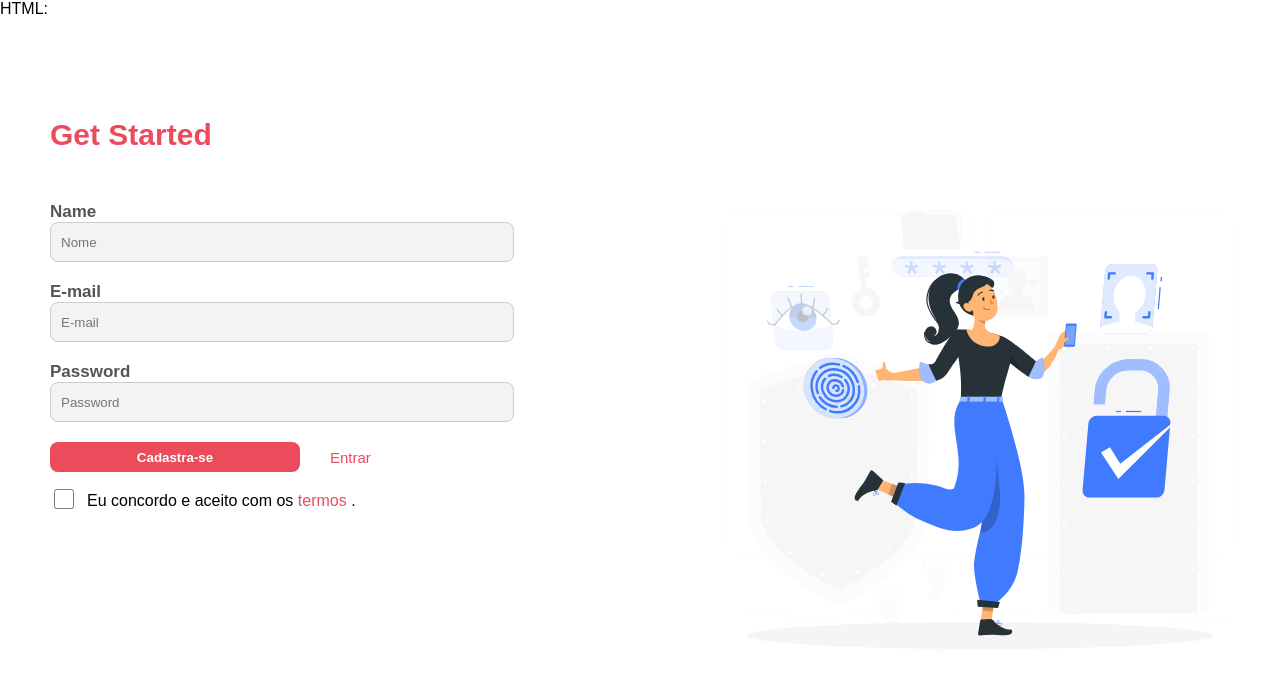
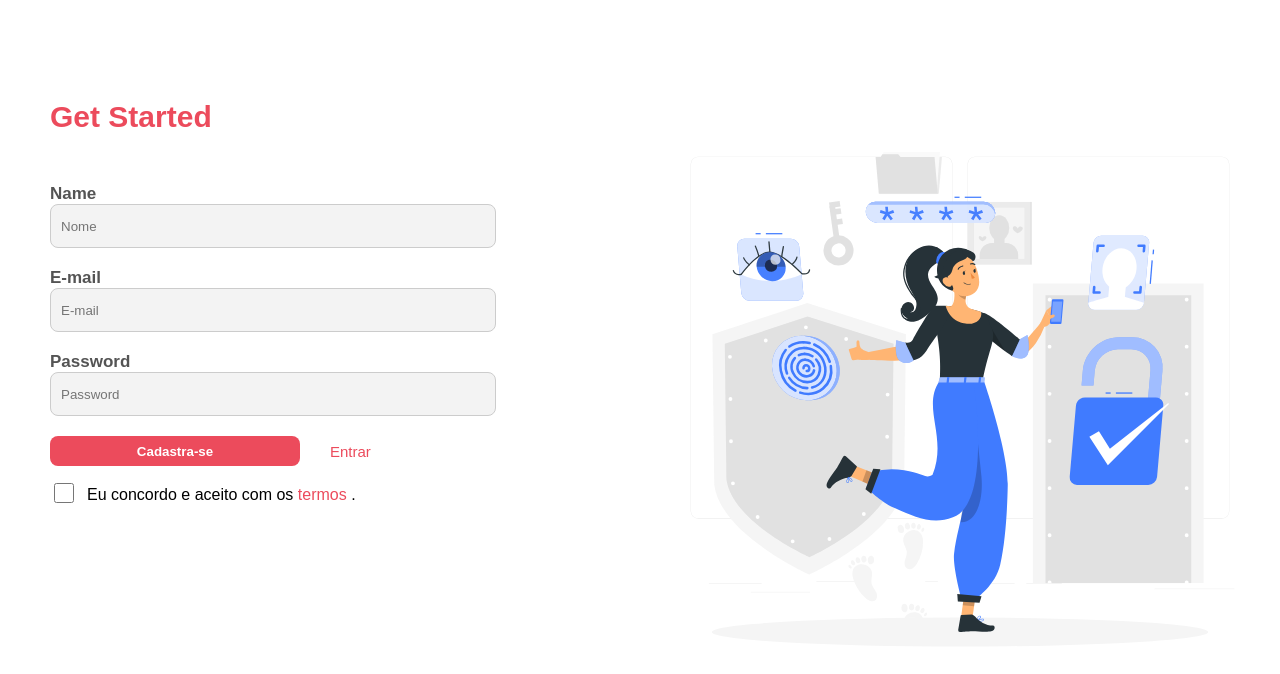
Before and after one commit to DaviRibs/gp10, a plain HTML site: page Aula3/index.html in a window 1280 px wide. Drawn offline with Linux system fonts and the light colour scheme.

Commit message:
tamanho da imagem aula 3 e comentarios

```diff
--- a/Aula3/index.html
+++ b/Aula3/index.html
@@ -1,40 +1,64 @@
-HTML:
 <!DOCTYPE html>
 <html lang="en">
 <head>
+    <!-- Define o conjunto de caracteres -->
     <meta charset="UTF-8">
+
+    <!-- Deixa o site responsivo para dispositivos móveis -->
     <meta name="viewport" content="width=device-width, initial-scale=1.0">
+
+    <!-- Importa o arquivo CSS externo -->
     <link rel="stylesheet" href="style.css">
+
+    <!-- Título que aparece na aba do navegador -->
     <title>Página de cadastro</title>
 </head>
 <body>
+
+    <!-- Container principal que divide a tela em duas partes -->
     <div class="container">
+
+        <!-- Parte da esquerda: formulário -->
         <div class="esquerda">
+
+            <!-- Título do formulário -->
             <h5>Get Started</h5>
+
+            <!-- Campo Nome -->
             <label for="name">Name</label>
             <input type="text" name="name" id="name" placeholder="Nome">
+
+            <!-- Campo E-mail -->
             <label for="email">E-mail</label>
             <input type="email" name="e-mail" id="email" placeholder="E-mail">
+
+            <!-- Campo Senha -->
             <label for="pass">Password</label>
             <input type="password" name="pass" id="pass" placeholder="Password">
+
+            <!-- Botões de ação: cadastrar ou entrar -->
             <div class="opcoes">
                 <button>Cadastra-se</button>
                 <a href="/Aula2/index.html">Entrar</a>
             </div>
+
+            <!-- Checkbox de aceitação dos termos -->
             <div class="termos">
                 <input type="checkbox" name="" id="check">
-            <p>Eu concordo e aceito com os
-                <a href="https://pt-br.facebook.com/terms/"
-                target="_blank">
+                <p>
+                    Eu concordo e aceito com os
+                    <a href="https://pt-br.facebook.com/terms/" target="_blank">
                         termos
-                </a>.</p>
+                    </a>.
+                </p>
             </div>
         </div>
 
+        <!-- Parte da direita: imagem ilustrativa -->
         <div class="direita">
-            <img src="/Aula3\authentication-animate2.svg" width="600px" alt="iagem-anima">
+            <img src="/Aula3/authentication-animate2.svg" width="700px" alt="imagem-anima">
+        </div>
 
-        </div>
     </div>
 
 </body>
--- a/Aula3/style.css
+++ b/Aula3/style.css
@@ -1,104 +1,117 @@
+/* Remove as margens e os espaçamentos padrão do body e define a fonte padrão */
 body {
     margin: 0;
     padding: 0;
     font-family: sans-serif;
 }
 
+/* Container principal que divide a tela em duas partes: esquerda e direita */
 .container {
-        width: 100%;
-        height: 100vh;
-        display:flex;
-        margin: auto;
+    width: 100%;             /* Ocupa toda a largura da tela */
+    height: 100vh;           /* Ocupa 100% da altura da tela (viewport) */
+    display: flex;           /* Organiza os elementos filhos lado a lado (linha) */
+    margin: auto;            /* Centraliza o container (pode não ter efeito com width: 100%) */
 }
 
-    .container .esquerda{
-        width: 50%;
+/* Coluna da esquerda: onde ficam os textos, inputs, botões e links */
+.container .esquerda {
+    width: 50%;              /* Ocupa metade da tela */
+    height: 100%;            /* Altura total da tela */
+    display: flex;           /* Para organizar os elementos internos */
+    flex-direction: column; /* Os elementos dentro ficam em coluna (um abaixo do outro) */
+    padding: 50px;           /* Espaço interno em todos os lados */
+}
+
+/* Coluna da direita: pode conter imagem, ilustração ou outro conteúdo */
+.container .direita {
+    width: 50%;              /* Outra metade da tela */
     height: 100%;
     display: flex;
-        flex-direction: column;
-        padding: 50px;
+    align-items: center;     /* Centraliza verticalmente */
+    justify-content: center; /* Centraliza horizontalmente */
 
 }
 
-    .container .direita{
-        width: 50%;
-        height: 100%;
-        display: flex;
-        align-items: center;
-        justify-content: center;
+/* Estilo do título h5 dentro da esquerda */
+.container .esquerda h5 {
+    color: #ec4b5c;          /* Cor vermelha */
+    font-size: 30px;         /* Tamanho grande da fonte */
 }
 
-    .container .esquerda h5{
-        color:#ec4b5c;
-        font-size: 30px;
+/* Estilo das etiquetas (labels) dos inputs */
+.container .esquerda label {
+    font-weight: bold;       /* Texto em negrito */
+    font-size: 17px;         /* Tamanho da fonte */
+    color: #545454;          /* Cor cinza escuro */
 }
 
-    .container .esquerda label{
-        font-weight: bold;
-        font-size: 17px;
-        color: #545454;
+/* Estilo dos campos de entrada (inputs de texto, e-mail etc) */
+.container .esquerda input {
+    width: 80%;              /* Largura do campo */
+    height: 40px;            /* Altura do campo */
+    background-color: #f3f3f3; /* Fundo cinza claro */
+    border: 1px solid #cccccc; /* Borda cinza */
+    border-radius: 8px;        /* Cantos arredondados */
+    outline: none;             /* Remove a borda azul padrão ao clicar */
+    margin-bottom: 20px;       /* Espaço abaixo de cada campo */
+    padding-left: 10px;        /* Espaço entre a borda e o texto do campo */
 }
 
-    .container .esquerda input{
-        width:  80%;
-        height: 40px;
-        background-color: #f3f3f3;
-        border: 1px solid #cccccc;
-        border-radius: 8px;
-        outline: none;
-        margin-bottom: 20px;
-        padding-left: 10px;
-    }
-.container .esquerda input:focus{
-    border: 1px solid #ec4b5c;
+/* Quando o input está em foco (clicado), muda a cor da borda */
+.container .esquerda input:focus {
+    border: 1px solid #ec4b5c; /* Borda vermelha */
 }
 
-
-    .container .esquerda #check{
+/* Estilo específico do checkbox (#check) */
+.container .esquerda #check {
     width: 20px;
     height: 20px;
-        margin-top: 17px;
+    margin-top: 17px;         /* Espaço superior para alinhar com o texto */
 }
 
-   .container .esquerda .opcoes button{
+/* Estilo do botão dentro da seção de opções */
+.container .esquerda .opcoes button {
     width: 250px;
     height: 30px;
     border: none;
     border-radius: 8px;
-    background-color: #ec4b5c;
-    color: white;
-    font-weight: bold;
-    transition: all  300ms       ease-in-out;
+    background-color: #ec4b5c; /* Fundo vermelho */
+    color: white;              /* Texto branco */
+    font-weight: bold;         /* Texto em negrito */
+    transition: all 300ms ease-in-out; /* Animação suave ao passar o mouse */
 }
 
-   .container .esquerda .opcoes button:hover{
-    cursor: pointer;
-    background-color: white;
-    border: 1px solid #ec4b5c;
-    color:#ec4b5c;
+/* Efeito ao passar o mouse sobre o botão */
+.container .esquerda .opcoes button:hover {
+    cursor: pointer;          /* Muda o cursor para mãozinha */
+    background-color: white;  /* Fundo branco */
+    border: 1px solid #ec4b5c;/* Borda vermelha */
+    color: #ec4b5c;           /* Texto vermelho */
 }
 
-   .container .esquerda .opcoes a{
-    text-decoration: none;
-    color: #ec4b5c;
+/* Estilo dos links (como "Esqueci a senha") dentro das opções */
+.container .esquerda .opcoes a {
+    text-decoration: none;   /* Remove o sublinhado */
+    color: #ec4b5c;          /* Cor vermelha */
     font-size: 15px;
-
 }
 
-   .container .esquerda .opcoes{
-    display: flex;
-    gap: 30px;
-    align-items: center;
-
+/* Container que agrupa o botão e o link lado a lado */
+.container .esquerda .opcoes {
+    display: flex;           /* Alinha em linha */
+    gap: 30px;               /* Espaço entre os elementos */
+    align-items: center;     /* Centraliza verticalmente */
 }
 
-   .container .esquerda .termos{
-    display: flex;
+/* Container que agrupa o checkbox com o texto de "aceito os termos" */
+.container .esquerda .termos {
+    display: flex;           /* Lado a lado */
     align-items: center;
-    gap: 10px;
+    gap: 10px;               /* Espaço entre o checkbox e o link */
 }
 
-    .container .esquerda .termos a{
-        text-decoration: none;
-        color: #ec4b5c;
+/* Estilo do link dentro da parte de termos */
+.container .esquerda .termos a {
+    text-decoration: none;   /* Sem sublinhado */
+    color: #ec4b5c;          /* Cor vermelha */
 }
```
Also changed, not shown: Aula2/index.html (+1 -1 lines). Lines whose indentation alone changed are shown as unchanged.
